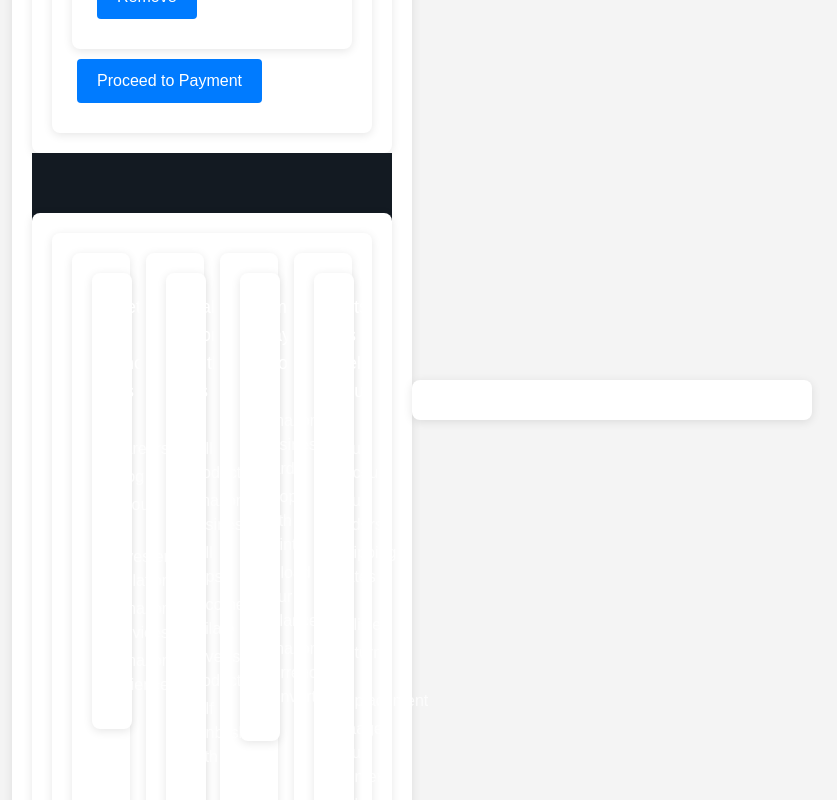
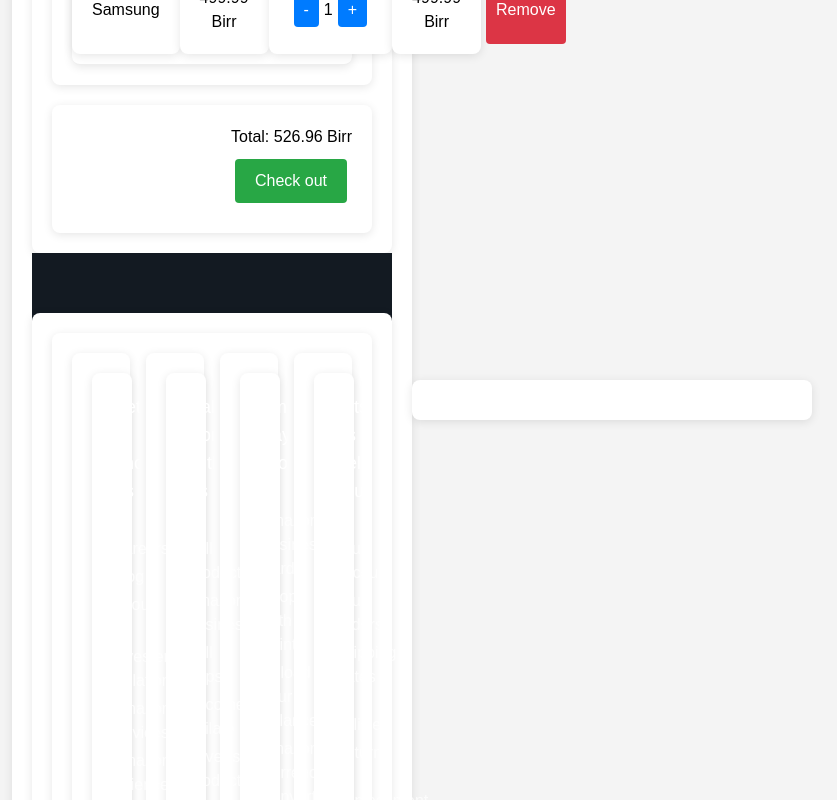
Before and after one commit to Zemacoders/Amazon_Clone, a React app in the folder FrontEnd/: page /cart in a window 1280 px wide. Shown: the top 800 px of the page, without its empty margins (228-1065 px from the left). Built offline with nearby package versions, Linux system fonts and the light colour scheme; the HTML template or start-up script is replaced by a standard one.

Commit message:
changed part in cart pages

```diff
--- a/FrontEnd/src/pages/Cart.jsx
+++ b/FrontEnd/src/pages/Cart.jsx
@@ -1,153 +1,146 @@
 import React, { useState } from "react";
 
 const Cart = () => {
-  const [step, setStep] = useState(1);
   const [cartItems, setCartItems] = useState([
-    { id: 1, name: "Product 1", quantity: 2, price: 20 },
-    { id: 2, name: "Product 2", quantity: 1, price: 30 },
+    { id: 1, name: "Lipstick", price: 15.99, quantity: 1 },
+    { id: 2, name: "Hair Shampoo", price: 10.98, quantity: 1 },
+    { id: 3, name: "Samsung", price: 499.99, quantity: 1 },
   ]);
-  const [paymentDetails, setPaymentDetails] = useState({
-    cardNumber: "",
-    expiry: "",
-    cvv: "",
-  });
-  const [shippingAddress, setShippingAddress] = useState({
-    name: "",
-    address: "",
-    city: "",
-    state: "",
-    zip: "",
-    country: "",
-  });
 
-  const handleNext = () => setStep(step + 1);
-  const handleBack = () => setStep(step - 1);
-
-  const handlePaymentChange = (e) => {
-    setPaymentDetails({ ...paymentDetails, [e.target.name]: e.target.value });
+  const handleQuantityChange = (id, change) => {
+    setCartItems((prevItems) =>
+      prevItems.map((item) =>
+        item.id === id
+          ? { ...item, quantity: Math.max(1, item.quantity + change) }
+          : item
+      )
+    );
   };
 
-  const handleAddressChange = (e) => {
-    setShippingAddress({ ...shippingAddress, [e.target.name]: e.target.value });
+  const handleRemoveItem = (id) => {
+    setCartItems((prevItems) => prevItems.filter((item) => item.id !== id));
   };
 
-  const renderStep = () => {
-    switch (step) {
-      case 1:
+  const calculateTotal = () => {
+    return cartItems
+      .reduce((total, item) => total + item.price * item.quantity, 0)
+      .toFixed(2);
+  };
+
   return (
-          <div>
-            <h2>Cart</h2>
+    <div style={styles.container}>
+      <h2 style={styles.heading}>Cart</h2>
+      <div style={styles.table}>
+        <div style={styles.tableRow}>
+          <div style={styles.tableHeader}>Items</div>
+          <div style={styles.tableHeader}>Price</div>
+          <div style={styles.tableHeader}>Quantity</div>
+          <div style={styles.tableHeader}>Total</div>
+        </div>
         {cartItems.map((item) => (
-              <div key={item.id}>
-                <p>
-                  {item.name} - {item.quantity} x ${item.price}
-                </p>
+          <div key={item.id} style={styles.tableRow}>
+            <div style={styles.tableCell}>{item.name}</div>
+            <div style={styles.tableCell}>{item.price} Birr</div>
+            <div style={styles.tableCell}>
               <button
-                  onClick={() =>
-                    setCartItems(cartItems.filter((i) => i.id !== item.id))
-                  }
+                style={styles.quantityButton}
+                onClick={() => handleQuantityChange(item.id, -1)}
+              >
+                -
+              </button>
+              {item.quantity}
+              <button
+                style={styles.quantityButton}
+                onClick={() => handleQuantityChange(item.id, 1)}
+              >
+                +
+              </button>
+            </div>
+            <div style={styles.tableCell}>
+              {(item.price * item.quantity).toFixed(2)} Birr
+            </div>
+            <button
+              style={styles.removeButton}
+              onClick={() => handleRemoveItem(item.id)}
             >
               Remove
             </button>
           </div>
         ))}
-            <button onClick={handleNext}>Proceed to Payment</button>
+      </div>
+      <div style={styles.totalContainer}>
+        <h3>Total: {calculateTotal()} Birr</h3>
+        <button style={styles.checkoutButton}>Check out</button>
+      </div>
     </div>
   );
-      case 2:
-        return (
-          <div>
-            <h2>Payment</h2>
-            <input
-              type="text"
-              name="cardNumber"
-              placeholder="Card Number"
-              onChange={handlePaymentChange}
-            />
-            <input
-              type="text"
-              name="expiry"
-              placeholder="Expiry Date"
-              onChange={handlePaymentChange}
-            />
-            <input
-              type="text"
-              name="cvv"
-              placeholder="CVV"
-              onChange={handlePaymentChange}
-            />
-            <button onClick={handleBack}>Back</button>
-            <button onClick={handleNext}>Proceed to Address</button>
-          </div>
-        );
-      case 3:
-        return (
-          <div>
-            <h2>Address</h2>
-            <input
-              type="text"
-              name="name"
-              placeholder="Name"
-              onChange={handleAddressChange}
-            />
-            <input
-              type="text"
-              name="address"
-              placeholder="Address"
-              onChange={handleAddressChange}
-            />
-            <input
-              type="text"
-              name="city"
-              placeholder="City"
-              onChange={handleAddressChange}
-            />
-            <input
-              type="text"
-              name="state"
-              placeholder="State"
-              onChange={handleAddressChange}
-            />
-            <input
-              type="text"
-              name="zip"
-              placeholder="ZIP Code"
-              onChange={handleAddressChange}
-            />
-            <input
-              type="text"
-              name="country"
-              placeholder="Country"
-              onChange={handleAddressChange}
-            />
-            <button onClick={handleBack}>Back</button>
-            <button onClick={handleNext}>Proceed to Done</button>
-          </div>
-        );
-      case 4:
-        return (
-          <div>
-            <h2>Thank you for your purchase!</h2>
-            <p>Order Summary:</p>
-            {cartItems.map((item) => (
-              <p key={item.id}>
-                {item.name} - {item.quantity} x ${item.price}
-              </p>
-            ))}
-            <p>
-              Shipping to: {shippingAddress.name}, {shippingAddress.address},{" "}
-              {shippingAddress.city}, {shippingAddress.state},{" "}
-              {shippingAddress.zip}, {shippingAddress.country}
-            </p>
-            <button onClick={() => setStep(1)}>Continue Shopping</button>
-          </div>
-        );
-      default:
-        return <div>Invalid step</div>;
-    }
 };
 
-  return <div>{renderStep()}</div>;
+const styles = {
+  container: {
+    padding: "20px",
+    maxWidth: "800px",
+    margin: "0 auto",
+    backgroundColor: "#fff",
+    borderRadius: "8px",
+    boxShadow: "0 2px 10px rgba(0, 0, 0, 0.1)",
+  },
+  heading: {
+    fontSize: "24px",
+    marginBottom: "20px",
+    color: "#333",
+  },
+  table: {
+    width: "100%",
+    borderCollapse: "collapse",
+  },
+  tableRow: {
+    display: "flex",
+    justifyContent: "space-between",
+    padding: "10px 0",
+    borderBottom: "1px solid #eee",
+  },
+  tableHeader: {
+    fontWeight: "bold",
+    flex: 1,
+    textAlign: "center",
+  },
+  tableCell: {
+    flex: 1,
+    textAlign: "center",
+    display: "flex",
+    alignItems: "center",
+    justifyContent: "center",
+  },
+  quantityButton: {
+    padding: "5px 10px",
+    margin: "0 5px",
+    backgroundColor: "#007bff",
+    color: "#fff",
+    border: "none",
+    borderRadius: "4px",
+    cursor: "pointer",
+  },
+  removeButton: {
+    padding: "5px 10px",
+    backgroundColor: "#dc3545",
+    color: "#fff",
+    border: "none",
+    borderRadius: "4px",
+    cursor: "pointer",
+  },
+  totalContainer: {
+    marginTop: "20px",
+    textAlign: "right",
+  },
+  checkoutButton: {
+    padding: "10px 20px",
+    backgroundColor: "#28a745",
+    color: "#fff",
+    border: "none",
+    borderRadius: "4px",
+    cursor: "pointer",
+  },
 };
 
 export default Cart;
```
Lines whose indentation alone changed are shown as unchanged.
